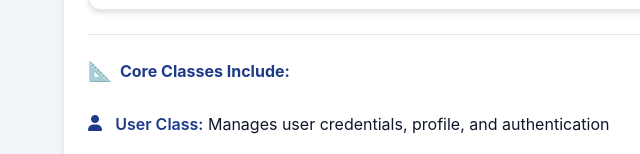
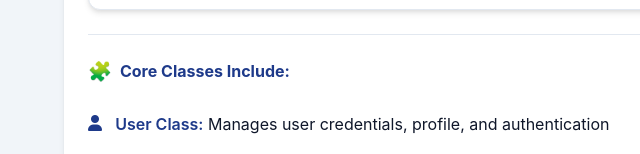
Before and after one commit to iradukundajp/Inspiration-and-Project-Lab-Team-Website, a plain HTML site: page index.html in a window 1280 px wide. Shown: the part 7795-7949 px from the top of the page, 0-640 px from the left. Drawn offline with Linux system fonts and the light colour scheme.

Commit message:
updating icons

```diff
--- a/styles.css
+++ b/styles.css
@@ -506,7 +506,7 @@
   }
 
   .uml-details h4::before {
-    content: '📐';
+    content: '🧩';
     font-size: 1.2rem;
   }
 
```
